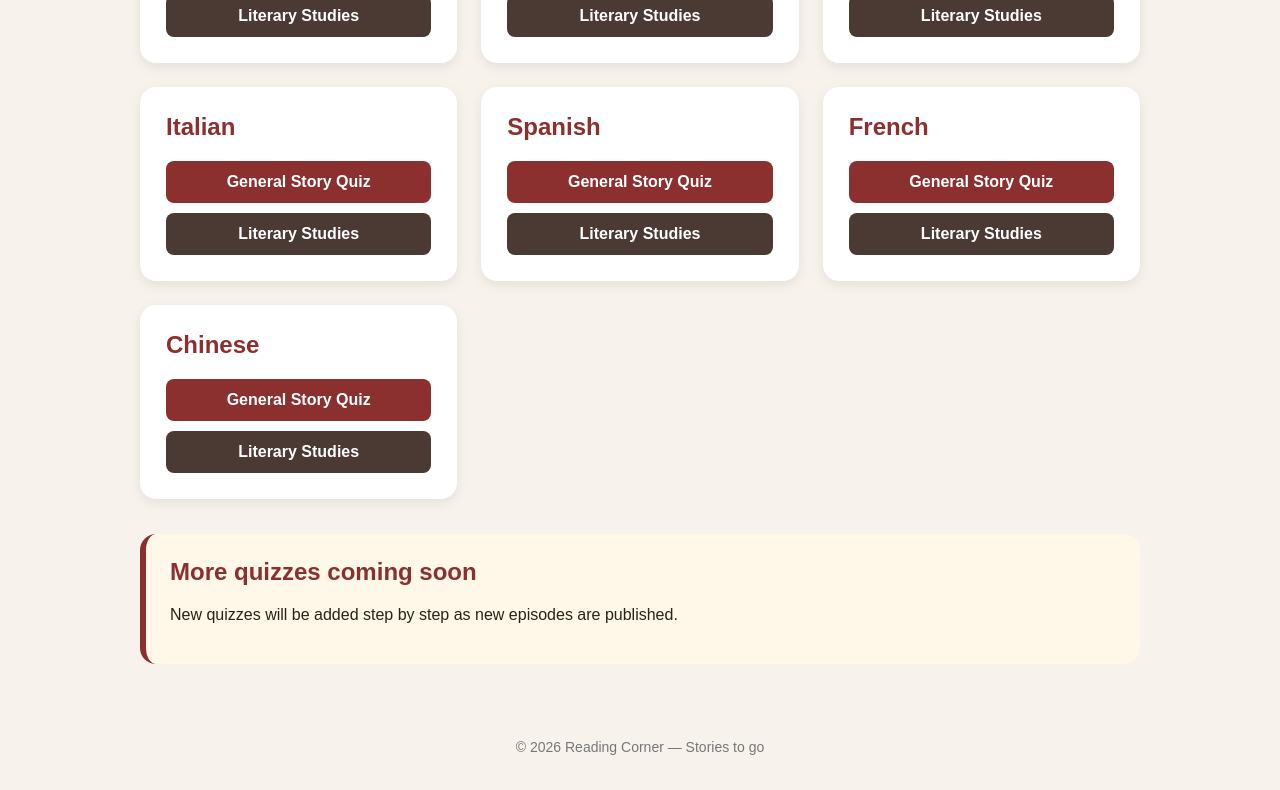
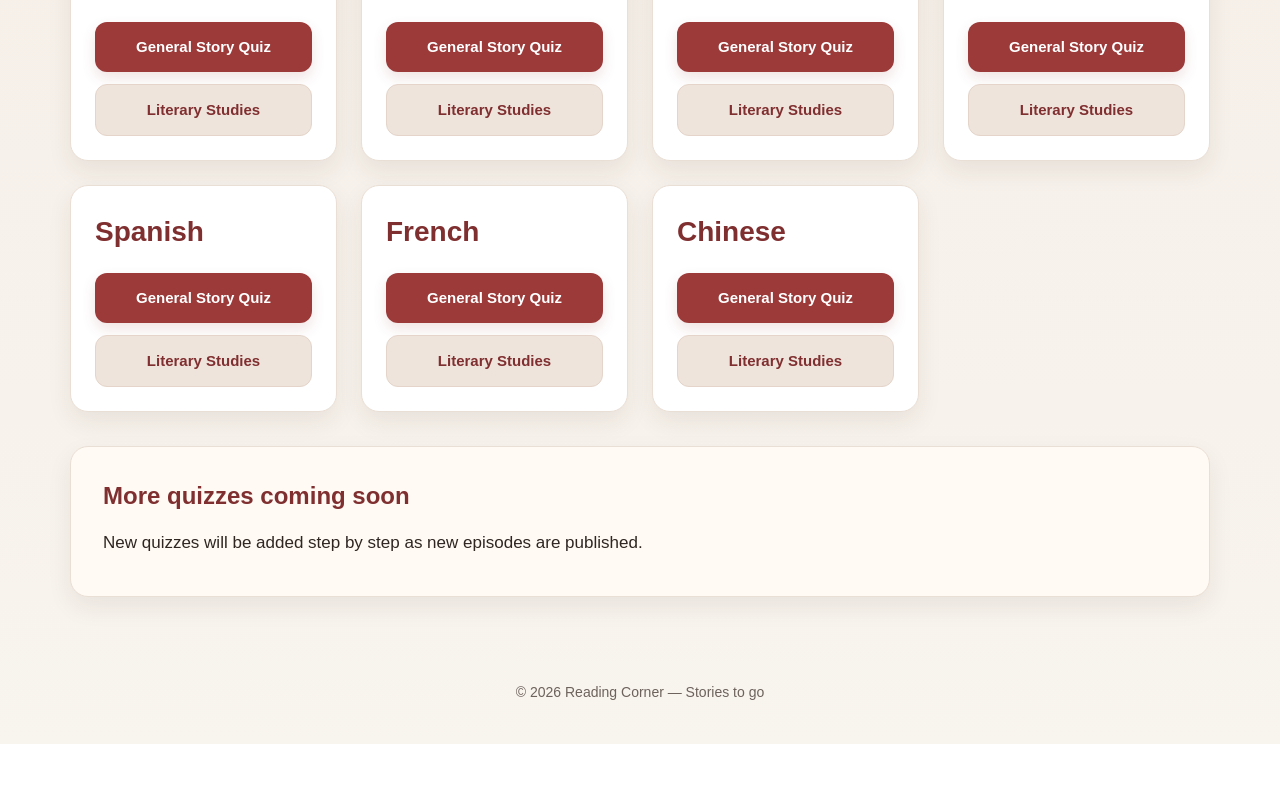
Before and after one commit to stories-to-go/reading-corner, a plain HTML site: page index.html in a window 1280 px wide. Shown: the part 611-1401 px from the top of the page. After the commit the page ends 1355 px from the top, so only its background shows below. Drawn offline with Linux system fonts and the light colour scheme.

Commit message:
Update index.html

```diff
--- a/index.html
+++ b/index.html
@@ -2,51 +2,94 @@
 <html lang="en">
 <head>
   <meta charset="UTF-8">
+  <meta name="viewport" content="width=device-width, initial-scale=1.0">
   <title>Reading Corner Quizzes</title>
 
   <style>
+    :root {
+      --bg: #f6f1ea;
+      --surface: #ffffff;
+      --surface-soft: #fffaf4;
+      --primary: #9c3a3a;
+      --primary-dark: #7f2f2f;
+      --text: #2f2622;
+      --muted: #6d625c;
+      --border: #eadfd5;
+      --shadow: 0 10px 25px rgba(60, 35, 20, 0.08);
+      --shadow-hover: 0 14px 30px rgba(60, 35, 20, 0.12);
+      --radius: 18px;
+    }
+
+    * {
+      box-sizing: border-box;
+    }
+
     body {
       margin: 0;
       font-family: Arial, sans-serif;
-      background: #f7f3ec;
-      color: #2b2118;
+      background: linear-gradient(to bottom, #f4ede5 0%, #f8f4ee 100%);
+      color: var(--text);
+      line-height: 1.6;
     }
 
     header {
-      background: #8b2f2f;
+      background: linear-gradient(135deg, #8f3333 0%, #a94444 100%);
       color: white;
-      padding: 45px 20px;
       text-align: center;
+      padding: 60px 20px 50px;
+      box-shadow: 0 4px 16px rgba(0,0,0,0.08);
     }
 
     header h1 {
-      font-size: 48px;
       margin: 0;
-      letter-spacing: 1px;
+      font-size: 56px;
+      font-weight: 700;
+      letter-spacing: 0.5px;
     }
 
     header p {
-      font-size: 20px;
-      margin-top: 12px;
+      margin: 14px auto 0;
+      font-size: 21px;
+      max-width: 760px;
+      opacity: 0.96;
     }
 
     main {
-      max-width: 1000px;
-      margin: 40px auto;
+      max-width: 1180px;
+      margin: 42px auto 60px;
       padding: 0 20px;
     }
 
+    .intro,
+    .note {
+      background: var(--surface);
+      border: 1px solid var(--border);
+      border-radius: var(--radius);
+      padding: 30px 32px;
+      box-shadow: var(--shadow);
+    }
+
     .intro {
-      background: white;
-      padding: 30px;
       margin-bottom: 30px;
-      border-radius: 16px;
-      box-shadow: 0 4px 12px rgba(0,0,0,0.08);
+    }
+
+    .note {
+      margin-top: 34px;
+      background: var(--surface-soft);
     }
 
     h2 {
-      color: #8b2f2f;
       margin-top: 0;
+      margin-bottom: 14px;
+      color: var(--primary-dark);
+      font-size: 24px;
+    }
+
+    .intro p,
+    .note p {
+      margin: 10px 0;
+      color: var(--text);
+      font-size: 17px;
     }
 
     .language-grid {
@@ -56,47 +99,91 @@
     }
 
     .card {
-      background: white;
-      padding: 26px;
-      border-radius: 16px;
-      box-shadow: 0 4px 12px rgba(0,0,0,0.08);
+      background: var(--surface);
+      border: 1px solid var(--border);
+      border-radius: var(--radius);
+      padding: 24px;
+      box-shadow: var(--shadow);
+      transition: transform 0.2s ease, box-shadow 0.2s ease;
+    }
+
+    .card:hover {
+      transform: translateY(-4px);
+      box-shadow: var(--shadow-hover);
+    }
+
+    .card h2 {
+      margin-bottom: 18px;
+      font-size: 28px;
     }
 
     .quiz-buttons {
-      margin-top: 18px;
       display: flex;
       flex-direction: column;
-      gap: 10px;
+      gap: 12px;
     }
 
     .button {
       display: inline-block;
-      background: #8b2f2f;
-      color: white;
-      padding: 12px 18px;
       text-decoration: none;
-      border-radius: 8px;
       text-align: center;
       font-weight: bold;
+      font-size: 15px;
+      padding: 13px 16px;
+      border-radius: 12px;
+      transition: background 0.2s ease, transform 0.2s ease, box-shadow 0.2s ease;
+      box-shadow: 0 6px 14px rgba(156, 58, 58, 0.14);
+    }
+
+    .button:hover {
+      transform: translateY(-2px);
+    }
+
+    .button.primary {
+      background: var(--primary);
+      color: white;
+    }
+
+    .button.primary:hover {
+      background: #8e3434;
     }
 
     .button.secondary {
-      background: #4b3a34;
+      background: #efe4dc;
+      color: var(--primary-dark);
+      box-shadow: none;
+      border: 1px solid #e4d4c9;
     }
 
-    .note {
-      margin-top: 35px;
-      background: #fff7e8;
-      padding: 24px;
-      border-radius: 16px;
-      border-left: 6px solid #8b2f2f;
+    .button.secondary:hover {
+      background: #e7d8ce;
     }
 
     footer {
       text-align: center;
-      padding: 35px;
-      color: #777;
+      padding: 24px 20px 40px;
+      color: var(--muted);
       font-size: 14px;
+    }
+
+    @media (max-width: 700px) {
+      header {
+        padding: 48px 18px 40px;
+      }
+
+      header h1 {
+        font-size: 42px;
+      }
+
+      header p {
+        font-size: 18px;
+      }
+
+      .intro,
+      .note,
+      .card {
+        padding: 22px;
+      }
     }
   </style>
 </head>
@@ -109,26 +196,18 @@
   </header>
 
   <main>
-
     <section class="intro">
       <h2>Welcome to the Reading Corner Quiz Page</h2>
-      <p>
-        Choose a language and select one of the two quiz types.
-      </p>
-      <p>
-        <strong>General Story Quiz</strong> focuses on the plot, characters and important events.
-      </p>
-      <p>
-        <strong>Literary Studies</strong> focuses on narration, style, genre, literary devices and interpretation.
-      </p>
+      <p>Choose a language and select one of the two quiz types.</p>
+      <p><strong>General Story Quiz</strong> focuses on the plot, characters and important events.</p>
+      <p><strong>Literary Studies</strong> focuses on narration, style, genre, literary devices and interpretation.</p>
     </section>
 
     <section class="language-grid">
-
       <div class="card">
         <h2>English</h2>
         <div class="quiz-buttons">
-          <a class="button" href="#">General Story Quiz</a>
+          <a class="button primary" href="#">General Story Quiz</a>
           <a class="button secondary" href="#">Literary Studies</a>
         </div>
       </div>
@@ -136,7 +215,7 @@
       <div class="card">
         <h2>German</h2>
         <div class="quiz-buttons">
-          <a class="button" href="#">General Story Quiz</a>
+          <a class="button primary" href="#">General Story Quiz</a>
           <a class="button secondary" href="#">Literary Studies</a>
         </div>
       </div>
@@ -144,7 +223,7 @@
       <div class="card">
         <h2>Polish</h2>
         <div class="quiz-buttons">
-          <a class="button" href="#">General Story Quiz</a>
+          <a class="button primary" href="#">General Story Quiz</a>
           <a class="button secondary" href="#">Literary Studies</a>
         </div>
       </div>
@@ -152,7 +231,7 @@
       <div class="card">
         <h2>Italian</h2>
         <div class="quiz-buttons">
-          <a class="button" href="#">General Story Quiz</a>
+          <a class="button primary" href="#">General Story Quiz</a>
           <a class="button secondary" href="#">Literary Studies</a>
         </div>
       </div>
@@ -160,7 +239,7 @@
       <div class="card">
         <h2>Spanish</h2>
         <div class="quiz-buttons">
-          <a class="button" href="#">General Story Quiz</a>
+          <a class="button primary" href="#">General Story Quiz</a>
           <a class="button secondary" href="#">Literary Studies</a>
         </div>
       </div>
@@ -168,7 +247,7 @@
       <div class="card">
         <h2>French</h2>
         <div class="quiz-buttons">
-          <a class="button" href="#">General Story Quiz</a>
+          <a class="button primary" href="#">General Story Quiz</a>
           <a class="button secondary" href="#">Literary Studies</a>
         </div>
       </div>
@@ -176,20 +255,16 @@
       <div class="card">
         <h2>Chinese</h2>
         <div class="quiz-buttons">
-          <a class="button" href="#">General Story Quiz</a>
+          <a class="button primary" href="#">General Story Quiz</a>
           <a class="button secondary" href="#">Literary Studies</a>
         </div>
       </div>
-
     </section>
 
     <section class="note">
       <h2>More quizzes coming soon</h2>
-      <p>
-        New quizzes will be added step by step as new episodes are published.
-      </p>
+      <p>New quizzes will be added step by step as new episodes are published.</p>
     </section>
-
   </main>
 
   <footer>
```
